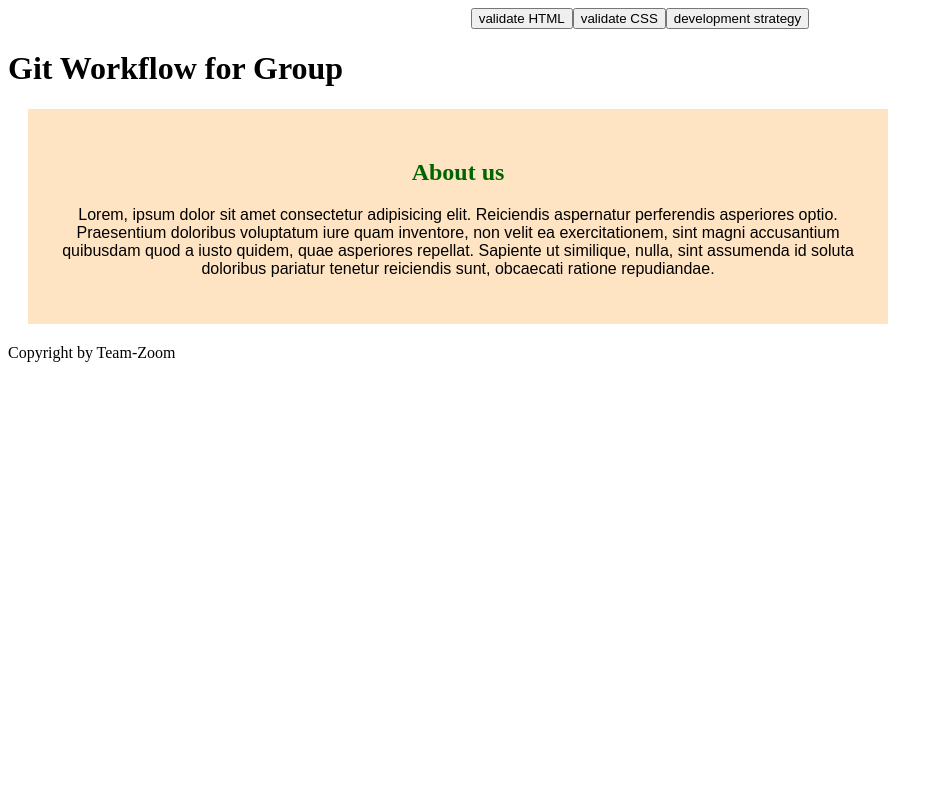
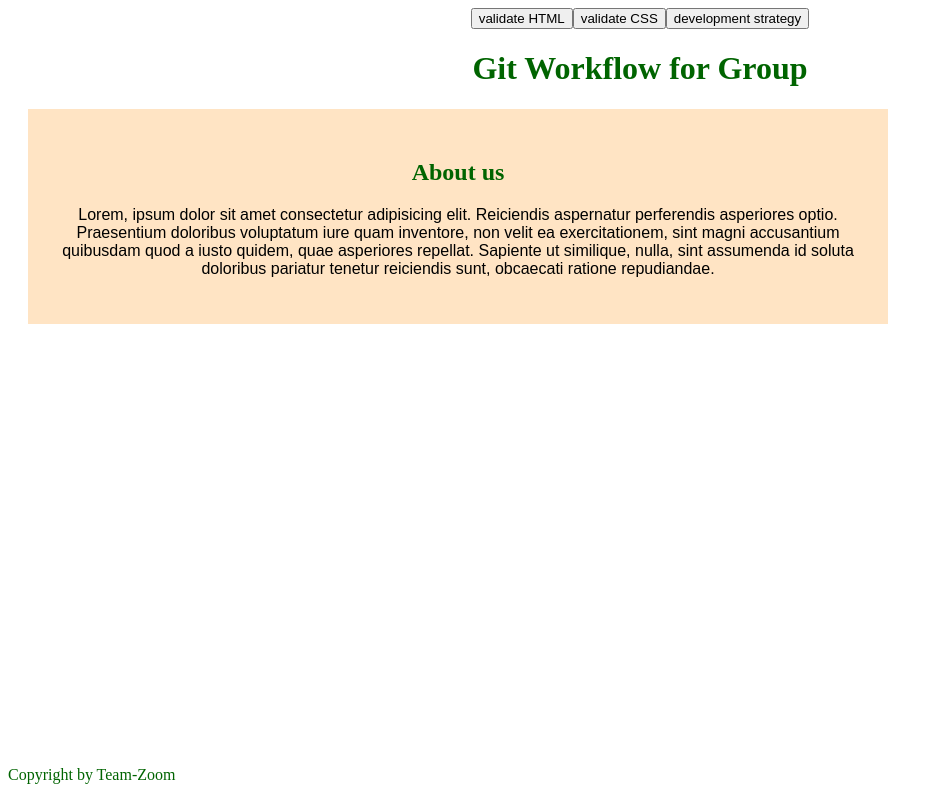
Before and after one commit to koala-droid/group-zoom, a plain HTML site: page index.html in a window 1280 px wide. Shown: the whole page, without its empty margins (0-943 px from the left). Drawn offline with Linux system fonts and the light colour scheme.

Commit message:
Styled header and footer

```diff
--- a/styles.css
+++ b/styles.css
@@ -1,5 +1,8 @@
 
-
+h1 {
+    color:darkgreen;
+    text-align: center;
+}
 
 
 
@@ -23,3 +26,9 @@ section h2 {
     color: darkgreen;
 
 }
+
+#footer {
+    color: darkgreen;
+    position: absolute;
+    bottom: 0;
+  }
```
